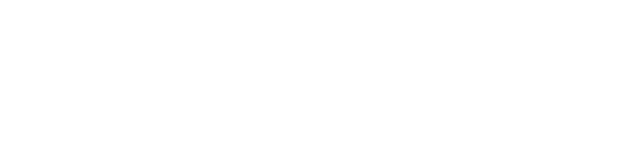
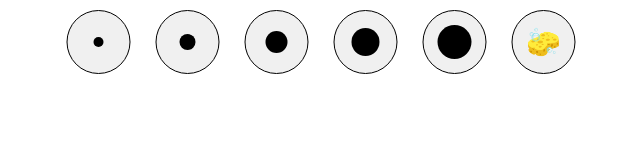
Before and after one commit to BananaJeanss/colorboard, a website: page src/public/index.html in a window 1280 px wide. Shown: the whole page, without its empty margins (319-959 px from the left). Drawn offline with Linux system fonts and the light colour scheme.

Commit message:
basic canvas setup

```diff
--- a/src/public/index.html
+++ b/src/public/index.html
@@ -1,13 +1,73 @@
 <!DOCTYPE html>
 <html lang="en">
-<head>
-    <meta charset="UTF-8">
-    <meta name="viewport" content="width=device-width, initial-scale=1.0">
+  <head>
+    <meta charset="UTF-8" />
+    <meta name="viewport" content="width=device-width, initial-scale=1.0" />
     <title>colorboard</title>
-    <link rel="stylesheet" href="style.css">
-</head>
-<body>
+    <link rel="stylesheet" href="style.css" />
+  </head>
+  <body>
     <canvas id="canvas"></canvas>
+    <div class="brushSizes">
+      <button class="brushSize" data-size="5">
+        <span
+          style="
+            display: inline-block;
+            width: 10px;
+            height: 10px;
+            border-radius: 50%;
+            background: #000;
+          "
+        ></span>
+      </button>
+      <button class="brushSize" data-size="10">
+        <span
+          style="
+            display: inline-block;
+            width: 16px;
+            height: 16px;
+            border-radius: 50%;
+            background: #000;
+          "
+        ></span>
+      </button>
+      <button class="brushSize" data-size="15">
+        <span
+          style="
+            display: inline-block;
+            width: 22px;
+            height: 22px;
+            border-radius: 50%;
+            background: #000;
+          "
+        ></span>
+      </button>
+      <button class="brushSize" data-size="20">
+        <span
+          style="
+            display: inline-block;
+            width: 28px;
+            height: 28px;
+            border-radius: 50%;
+            background: #000;
+          "
+        ></span>
+      </button>
+      <button class="brushSize" data-size="25">
+        <span
+          style="
+            display: inline-block;
+            width: 34px;
+            height: 34px;
+            border-radius: 50%;
+            background: #000;
+          "
+        ></span>
+      </button>
+      <button class="brushSize" data-size="eraser">
+        <span style="font-size: 28px">🧽</span>
+      </button>
+    </div>
     <script src="index.js"></script>
-</body>
+  </body>
 </html>
--- a/src/public/index.js
+++ b/src/public/index.js
@@ -1,22 +1,27 @@
-const canvas = document.getElementById('canvas');
-const ctx = canvas.getContext('2d');
+const canvas = document.getElementById("canvas");
+const ctx = canvas.getContext("2d");
 
 canvas.width = window.innerWidth;
 canvas.height = window.innerHeight;
+canvas.draggable = false;
 
 let drawing = false;
-let lastX = 0, lastY = 0;
+let lastX = 0,
+  lastY = 0;
 
-canvas.addEventListener('mousedown', (e) => {
+let brushSize = 5;
+let strokeColor = "black";
+
+canvas.addEventListener("mousedown", (e) => {
   drawing = true;
   [lastX, lastY] = [e.clientX, e.clientY];
 });
 
-canvas.addEventListener('mousemove', (e) => {
+canvas.addEventListener("mousemove", (e) => {
   if (!drawing) return;
-    ctx.strokeStyle = 'black';
-    ctx.lineWidth = 5;
-    ctx.lineCap = 'round';
+  ctx.strokeStyle = strokeColor;
+  ctx.lineWidth = brushSize;
+  ctx.lineCap = "round";
 
   ctx.beginPath();
   ctx.moveTo(lastX, lastY);
@@ -25,5 +30,20 @@ canvas.addEventListener('mousemove', (e) => {
   [lastX, lastY] = [e.clientX, e.clientY];
 });
 
-canvas.addEventListener('mouseup', () => drawing = false);
-canvas.addEventListener('mouseout', () => drawing = false);
+canvas.addEventListener("mouseup", () => (drawing = false));
+canvas.addEventListener("mouseout", () => (drawing = false));
+
+const brushButtons = document.querySelectorAll(".brushSize");
+brushButtons.forEach((btn) => {
+  btn.addEventListener("click", (e) => {
+    const size = btn.getAttribute("data-size");
+    // check if size or 'eraser'
+    if (size === "eraser") {
+      strokeColor = "white";
+      brushSize = 20;
+    } else {
+      strokeColor = "black";
+      brushSize = parseInt(size, 10);
+    }
+  });
+});
--- a/src/public/style.css
+++ b/src/public/style.css
@@ -1,3 +1,27 @@
 body {
-    overflow: hidden;
+  overflow: hidden;
 }
+
+.brushSizes {
+  position: absolute;
+  top: 10px;
+  left: 50%;
+  transform: translateX(-50%);
+  display: flex;
+  gap: 25px;
+  z-index: 10;
+}
+
+.brushSize {
+  background-color: #f0f0f0;
+  color: black;
+  width: 64px;
+  height: 64px;
+  padding: 0;
+  display: flex;
+  align-items: center;
+  justify-content: center;
+  border: 1px solid #000;
+  border-radius: 50px;
+  cursor: pointer;
+}
```
Lines whose indentation alone changed are shown as unchanged.
